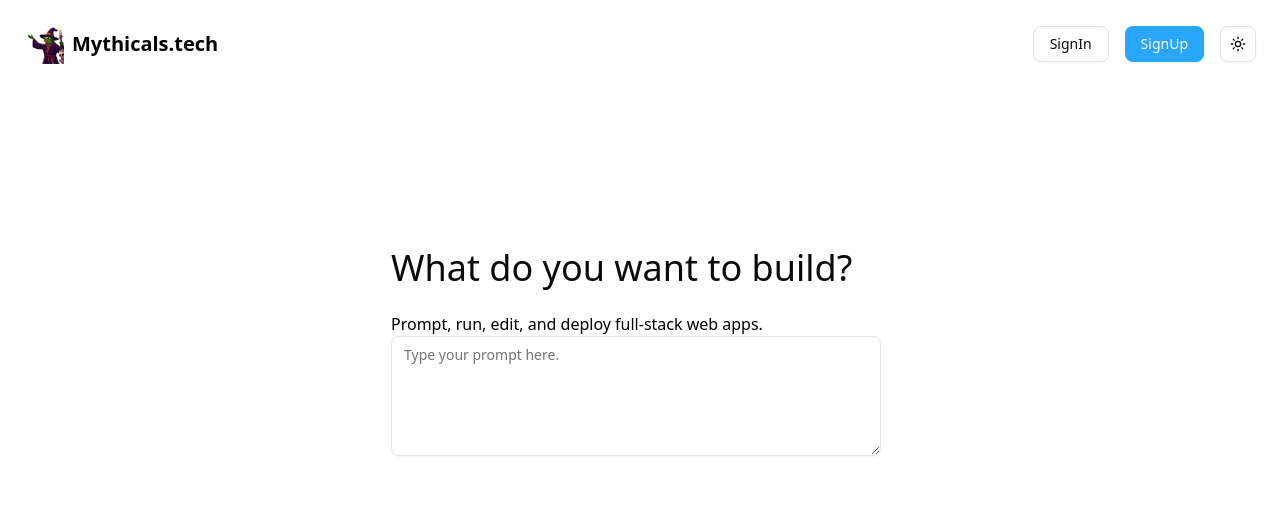
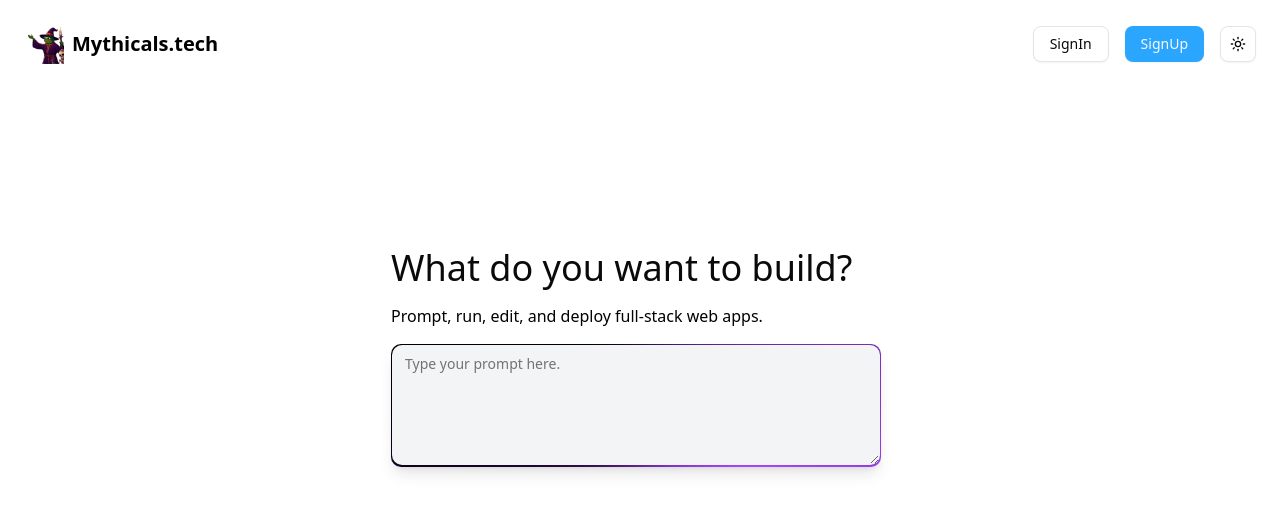
Before and after one commit to tejas-2706/bolt-app, a Next.js app: page / in a window 1280 px wide. Shown: the top 512 px of the page. Built offline with nearby package versions, Linux system fonts and the light colour scheme; no server answers.

Commit message:
added some effects/animations

```diff
--- a/app/globals.css
+++ b/app/globals.css
@@ -3,6 +3,21 @@
 @plugin "tailwindcss-animate";
 
 @custom-variant dark (&:is(.dark *));
+
+@property --border-angle {
+  syntax: '<angle>';
+  inherits: false;
+  initial-value: 0deg;
+}
+
+@theme {
+  --animate-rotate-border: border-rotate 3s linear infinite;
+  @keyframes border-rotate {
+    to {
+      --border-angle: 360deg;
+    }
+  }
+}
 
 @layer base {
   :root {
@@ -107,7 +122,7 @@
   --sidebar-border: oklch(0.922 0 0);
   --sidebar-ring: oklch(0.708 0 0);
   --chat-background: #f0f0f0;
-  --customapp-background: #d5cfcf;
+  --customapp-background: #f3f4f6;
 }
 
 .dark {
--- a/app/page.tsx
+++ b/app/page.tsx
@@ -2,7 +2,7 @@ import { PromptArea } from "@/components/PromptArea";
 
 export default function Home() {
   return (
-    <div className="flex justify-center items-center max-h-screen">
+    <div className="flex justify-center items-center max-h-screen ">
       <PromptArea/>
     </div>
   );
--- a/components/AppSidebar.tsx
+++ b/components/AppSidebar.tsx
@@ -16,7 +16,7 @@ export function AppSidebar() {
         <div className="h-full w-64 text-white flex flex-col bg-[var(--customapp-background)] dark:bg-[var(--customapp-background)] ">
             {/* Header */}
             <Link href={'/'}>
-                <div className='text-black text-2xl font-semibold dark:text-white hover:cursor-pointer p-2 m-4'>
+                <div className='text-black text-xl font-semibold dark:text-white hover:cursor-pointer p-2 m-4'>
                     <span className='flex justify-center items-center gap-2'>
                         <Image src={'/mythicals-removebg.png'} alt='logo' width={40} height={40} />  Mythicals.tech
                     </span>
--- a/components/CodeView.tsx
+++ b/components/CodeView.tsx
@@ -140,7 +140,7 @@ function CodeView() {
                             actionType: ActionType.deploy,
                             timestamp: Date.now()
                         })
-                        setActivetab('preview');
+                        // setActivetab('preview');
                         // console.log(DeployLink);
                         // try {
                         //     if(DeployLink){
--- a/components/PromptArea.tsx
+++ b/components/PromptArea.tsx
@@ -89,12 +89,14 @@ export function PromptArea() {
       ) :
         <div className="flex sm:w-[530px] gap-2 px-4 my-40">
           <div className="w-full">
-            <h2 className="text-4xl pb-6">{Lookup.HERO_HEADING}</h2>
-            <label className="text-black dark:text-gray-400" htmlFor="">{Lookup.HERO_DESC}</label>
-            <Textarea className="h-[120px]" placeholder="Type your prompt here." id="message"
+            <h2 className="text-4xl pb-4">{Lookup.HERO_HEADING}</h2>
+            <h2 className="text-black dark:text-gray-400 pb-4">{Lookup.HERO_DESC}</h2>
+            <div className="h-[123px] animate-rotate-border bg-purple-500 shadow-lg rounded-lg bg-conic/[from_var(--border-angle)] from-black via-purple-500 to-black p-px">
+            <Textarea className="h-[120px] dark:bg-neutral-900 bg-gray-100 rounded-lg border border-transparent focus-visible:border-transparent focus-visible:ring-0 focus-visible:ring-offset-0 focus:outline-none" placeholder="Type your prompt here." id="message"
               value={textvalue}
               onChange={(e) => { setTextvalue(e.target.value) }}
             />
+            </div>
           </div>
           <div className="flex items-center sm:mt-2 mt-16">
             <Button className={`hover:cursor-pointer ${!textvalue ? 'hidden' : ''}`}
```
